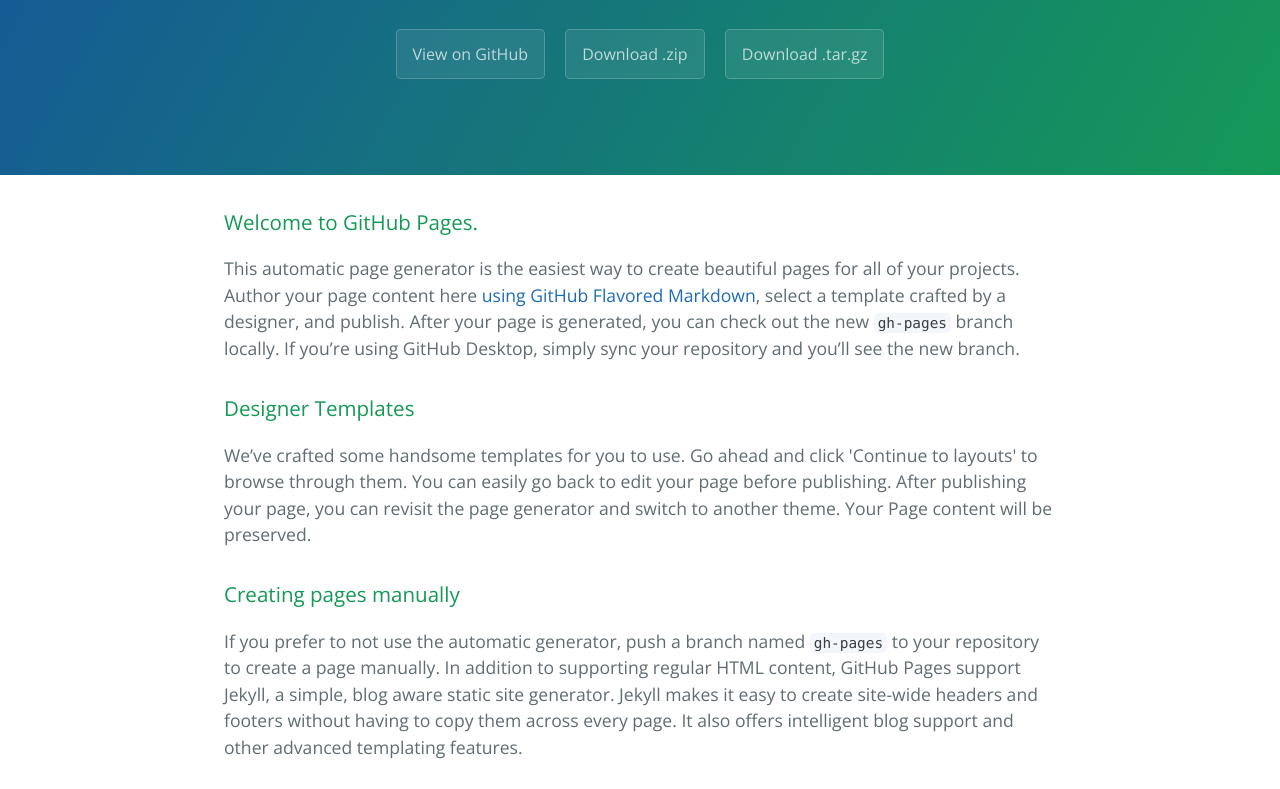
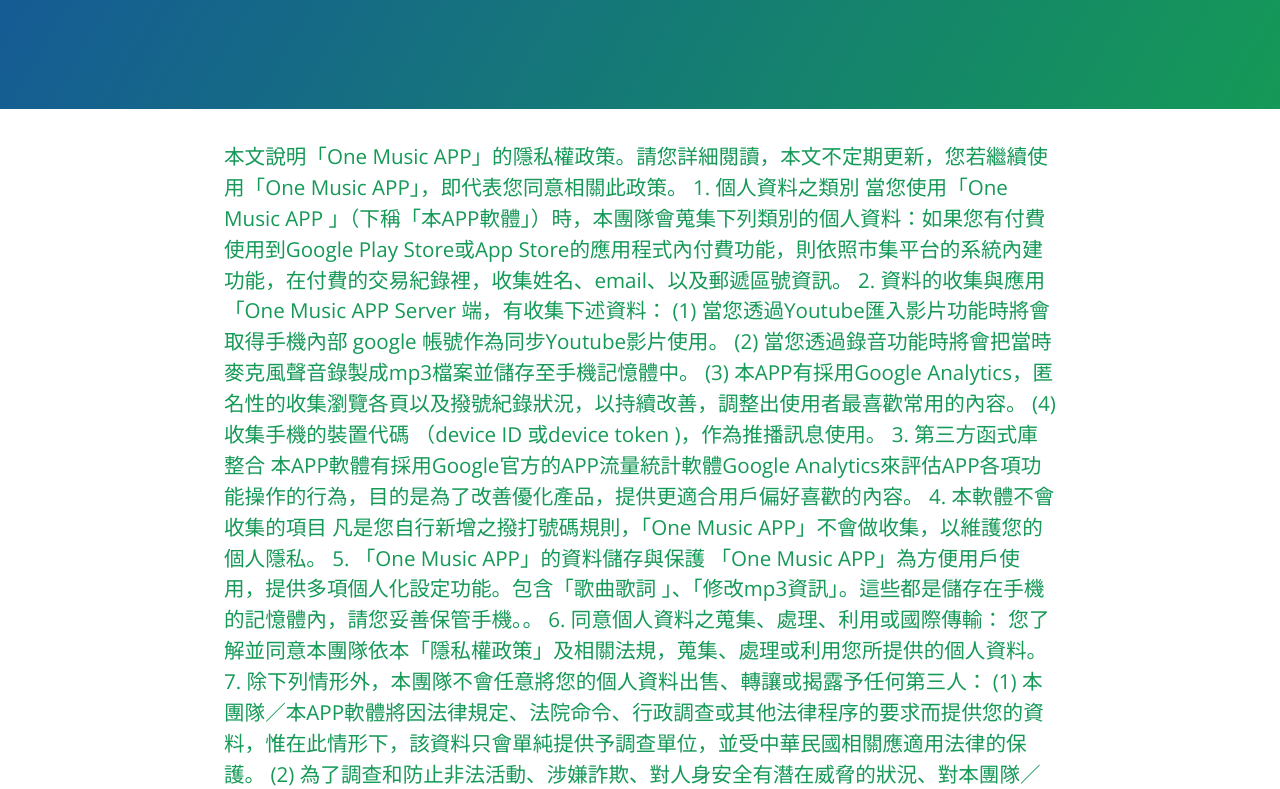
Before and after one commit to c910527/OneMusic, a plain HTML site: page index.html in a window 1280 px wide. Shown: the part 161-950 px from the top of the page. Drawn offline with nearby package versions, Linux system fonts and the light colour scheme.

Commit message:
Update index.html

```diff
--- a/index.html
+++ b/index.html
@@ -13,37 +13,50 @@
     <section class="page-header">
       <h1 class="project-name">Onemusic</h1>
       <h2 class="project-tagline"></h2>
-      <a href="https://github.com/c910527/OneMusic" class="btn">View on GitHub</a>
-      <a href="https://github.com/c910527/OneMusic/zipball/master" class="btn">Download .zip</a>
-      <a href="https://github.com/c910527/OneMusic/tarball/master" class="btn">Download .tar.gz</a>
     </section>
 
     <section class="main-content">
       <h3>
-<a id="welcome-to-github-pages" class="anchor" href="#welcome-to-github-pages" aria-hidden="true"><span aria-hidden="true" class="octicon octicon-link"></span></a>Welcome to GitHub Pages.</h3>
+本文說明「One Music APP」的隱私權政策。請您詳細閱讀，本文不定期更新，您若繼續使用「One Music APP」，即代表您同意相關此政策。
 
-<p>This automatic page generator is the easiest way to create beautiful pages for all of your projects. Author your page content here <a href="https://guides.github.com/features/mastering-markdown/">using GitHub Flavored Markdown</a>, select a template crafted by a designer, and publish. After your page is generated, you can check out the new <code>gh-pages</code> branch locally. If you’re using GitHub Desktop, simply sync your repository and you’ll see the new branch.</p>
+1. 個人資料之類別
+當您使用「One Music APP 」（下稱「本APP軟體」）時，本團隊會蒐集下列類別的個人資料：如果您有付費使用到Google Play Store或App Store的應用程式內付費功能，則依照市集平台的系統內建功能，在付費的交易紀錄裡，收集姓名、email、以及郵遞區號資訊。
 
-<h3>
-<a id="designer-templates" class="anchor" href="#designer-templates" aria-hidden="true"><span aria-hidden="true" class="octicon octicon-link"></span></a>Designer Templates</h3>
+2. 資料的收集與應用
+「One Music APP Server 端，有收集下述資料：
 
-<p>We’ve crafted some handsome templates for you to use. Go ahead and click 'Continue to layouts' to browse through them. You can easily go back to edit your page before publishing. After publishing your page, you can revisit the page generator and switch to another theme. Your Page content will be preserved.</p>
+(1) 當您透過Youtube匯入影片功能時將會取得手機內部 google 帳號作為同步Youtube影片使用。
 
-<h3>
-<a id="creating-pages-manually" class="anchor" href="#creating-pages-manually" aria-hidden="true"><span aria-hidden="true" class="octicon octicon-link"></span></a>Creating pages manually</h3>
+(2) 當您透過錄音功能時將會把當時麥克風聲音錄製成mp3檔案並儲存至手機記憶體中。
 
-<p>If you prefer to not use the automatic generator, push a branch named <code>gh-pages</code> to your repository to create a page manually. In addition to supporting regular HTML content, GitHub Pages support Jekyll, a simple, blog aware static site generator. Jekyll makes it easy to create site-wide headers and footers without having to copy them across every page. It also offers intelligent blog support and other advanced templating features.</p>
+(3) 本APP有採用Google Analytics，匿名性的收集瀏覽各頁以及撥號紀錄狀況，以持續改善，調整出使用者最喜歡常用的內容。
 
-<h3>
-<a id="authors-and-contributors" class="anchor" href="#authors-and-contributors" aria-hidden="true"><span aria-hidden="true" class="octicon octicon-link"></span></a>Authors and Contributors</h3>
+(4) 收集手機的裝置代碼 （device ID 或device token )，作為推播訊息使用。
 
-<p>You can @mention a GitHub username to generate a link to their profile. The resulting <code>&lt;a&gt;</code> element will link to the contributor’s GitHub Profile. For example: In 2007, Chris Wanstrath (<a href="https://github.com/defunkt" class="user-mention">@defunkt</a>), PJ Hyett (<a href="https://github.com/pjhyett" class="user-mention">@pjhyett</a>), and Tom Preston-Werner (<a href="https://github.com/mojombo" class="user-mention">@mojombo</a>) founded GitHub.</p>
 
-<h3>
-<a id="support-or-contact" class="anchor" href="#support-or-contact" aria-hidden="true"><span aria-hidden="true" class="octicon octicon-link"></span></a>Support or Contact</h3>
+3. 第三方函式庫整合
+本APP軟體有採用Google官方的APP流量統計軟體Google Analytics來評估APP各項功能操作的行為，目的是為了改善優化產品，提供更適合用戶偏好喜歡的內容。
 
-<p>Having trouble with Pages? Check out our <a href="https://help.github.com/pages">documentation</a> or <a href="https://github.com/contact">contact support</a> and we’ll help you sort it out.</p>
 
+4. 本軟體不會收集的項目
+凡是您自行新增之撥打號碼規則，「One Music APP」不會做收集，以維護您的個人隱私。
+
+5. 「One Music APP」的資料儲存與保護
+「One Music APP」為方便用戶使用，提供多項個人化設定功能。包含「歌曲歌詞 」、「修改mp3資訊」。這些都是儲存在手機的記憶體內，請您妥善保管手機。。
+
+6. 同意個人資料之蒐集、處理、利用或國際傳輸：
+您了解並同意本團隊依本「隱私權政策」及相關法規，蒐集、處理或利用您所提供的個人資料。
+
+7. 除下列情形外，本團隊不會任意將您的個人資料出售、轉讓或揭露予任何第三人：
+(1) 本團隊／本APP軟體將因法律規定、法院命令、行政調查或其他法律程序的要求而提供您的資料，惟在此情形下，該資料只會單純提供予調查單位，並受中華民國相關應適用法律的保護。
+(2) 為了調查和防止非法活動、涉嫌詐欺、對人身安全有潛在威脅的狀況、對本團隊／本APP軟體服務條款的違反，或為了對上述情形採取應對措施。
+(3) 本APP軟體或本團隊被其他公司收購或合併，我們有權利將您的個人資料移轉給該公司。如果發生這種情況，本APP軟體會在您的個人資料被移轉且將適用不同的隱私權政策前通知您。
+
+
+8. 個人資料之安全
+本團隊將依相關法律規定，採取適當的技術性和組織性等安全措施，保護您所提供的個人資料，並限於因業務需要必須接觸您個人資料的員工，始有權限接觸到您的個人資料。本團隊已採取符合法規要求的實體、電子和程序防護措施，以保護您個人資料的安全。但請注意，儘管本團隊會盡力保護您的個人資料，仍無法保證您的個人資料百分之百不會遭受第三人之非法攔截、傳送或盜駭。
+
+如果您有任何關於本隱私權政策的問題，請來信討論：c910527@gmail.com
       <footer class="site-footer">
         <span class="site-footer-owner"><a href="https://github.com/c910527/OneMusic">Onemusic</a> is maintained by <a href="https://github.com/c910527">c910527</a>.</span>
 
```
